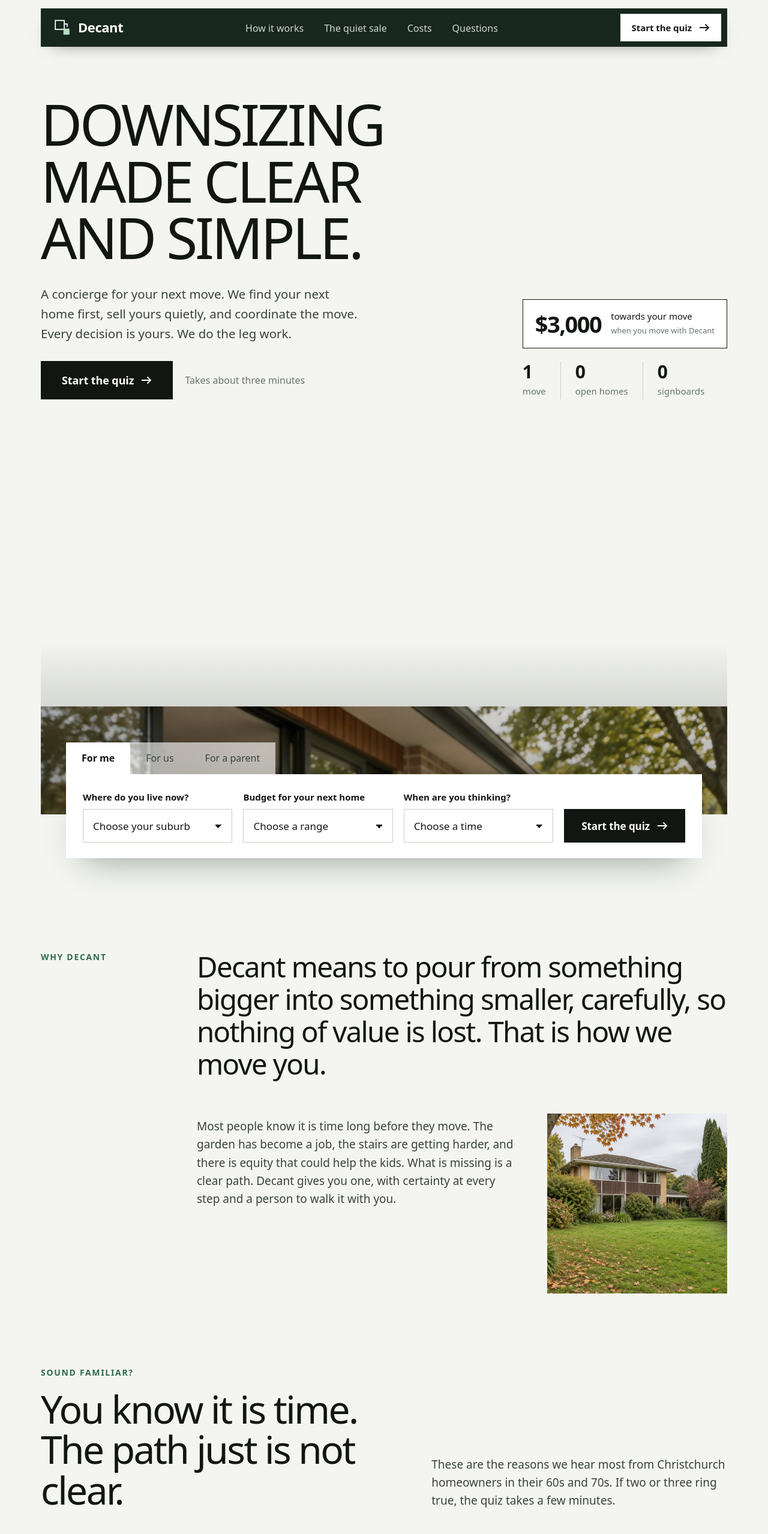
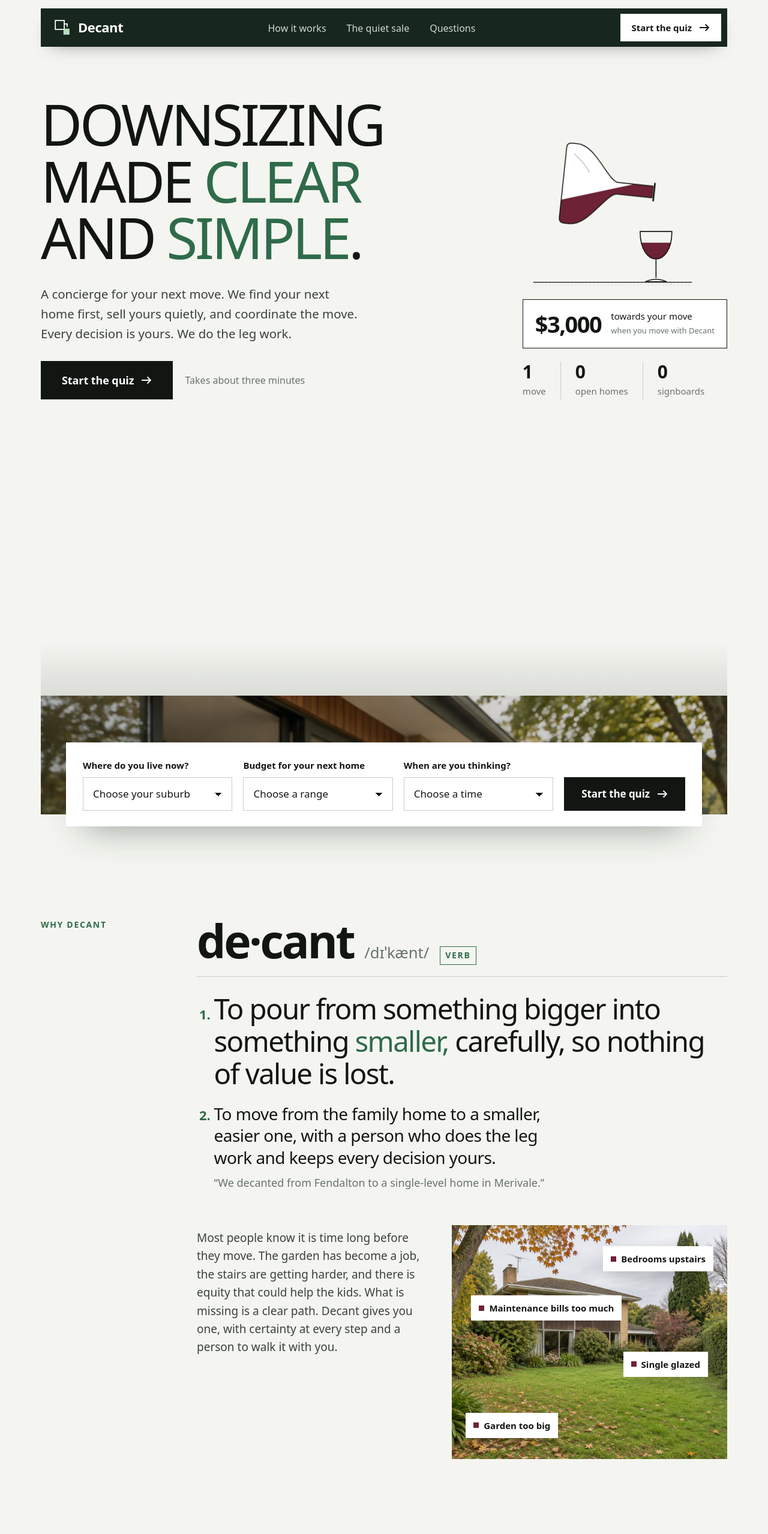
Before and after one commit to kiri10-marketing/pitches, a Next.js app in the folder decant/: page / in a window 1280 px wide. Shown: the top 2558 px of the page at 60% size. Built offline with nearby package versions, Linux system fonts and the light colour scheme.

Commit message:
Decant: apply Kiri's sticky-note feedback (hero, dictionary, highlights, quiet sale, ticks, footer, remove costs)
Co-Authored-By: Claude Opus 5.5 <noreply@anthropic.com>
Claude-Session: https://claude.ai/code/session_01B7L5oRukmLwuUmKPoz3PXp

```diff
--- a/decant/app/globals.css
+++ b/decant/app/globals.css
@@ -14,6 +14,7 @@
   --green: #2f6b4a;
   --green-2: #24573b;
   --deep: #17271e;
+  --wine: #6d2235;
   --max: 1240px;
   --g: clamp(20px, 4vw, 48px);
   --ease: cubic-bezier(.2, .7, .1, 1);
@@ -122,9 +123,9 @@ img { display: block; max-width: 100%; }
 .about h2 { font-size: clamp(30px, 3.7vw, 50px); letter-spacing: -0.035em; line-height: 1.14; font-weight: 500; }
 .about h2 .w { color: #b9c1bb; transition: color .4s; }
 .about h2 .w.lit { color: var(--ink); }
-.about-sub { display: grid; grid-template-columns: 1fr 300px; gap: 50px; margin-top: 56px; align-items: start; }
+.about-sub { display: grid; grid-template-columns: 0.9fr 1.1fr; gap: 50px; margin-top: 56px; align-items: start; }
 .about-sub p { max-width: 50ch; color: var(--ink-2); margin-top: 6px; }
-.about-sub img { width: 100%; aspect-ratio: 1 / 1; object-fit: cover; }
+.about-sub img { width: 100%; aspect-ratio: 4 / 3.4; object-fit: cover; display: block; }
 @media (max-width: 860px) { .about-grid, .about-sub { grid-template-columns: 1fr; gap: 24px; } }
 
 /* section heads */
@@ -315,8 +316,8 @@ img { display: block; max-width: 100%; }
 .foot-card a { text-decoration: none; font-size: 16.5px; color: var(--ink-2); }
 .foot-card a:hover { color: var(--green); }
 .foot-card p { font-size: 16px; color: var(--ink-2); margin-top: 14px; max-width: 34ch; }
-.wordmark { font-size: clamp(110px, 25vw, 380px); font-weight: 600; letter-spacing: -0.07em; line-height: .78; text-align: center; color: #fff; margin-top: -20px; padding-bottom: 0; transform: translateY(18%); user-select: none; opacity: .96; }
-.legal { position: relative; z-index: 1; font-size: 14px; color: #9fb2a6; display: flex; justify-content: space-between; gap: 20px; flex-wrap: wrap; margin-top: -20px; padding-bottom: 26px; }
+.wordmark { font-size: clamp(84px, 18vw, 290px); font-weight: 600; letter-spacing: -0.06em; line-height: .9; text-align: center; color: #fff; margin: 0; padding: 4px 0 clamp(18px, 3vw, 40px); user-select: none; opacity: .96; white-space: nowrap; }
+.legal { position: relative; z-index: 1; font-size: 14px; color: #9fb2a6; display: flex; justify-content: space-between; gap: 20px; flex-wrap: wrap; margin-top: -30px; padding-bottom: 10px; }
 @media (max-width: 900px) { .foot-card { grid-template-columns: 1fr 1fr; } }
 @media (max-width: 520px) { .foot-card { grid-template-columns: 1fr; } }
 
@@ -401,3 +402,59 @@ img { display: block; max-width: 100%; }
   .m-step b { font-size: 17px; margin-top: 10px; }
   .m-step .d { font-size: 14.5px; }
 }
+
+/* ---- sticky-note round 1 ---- */
+em.hl { font-style: normal; color: var(--green); }
+em.hl.u { text-decoration: underline; text-decoration-thickness: .07em; text-underline-offset: .12em; }
+.offer em.hl { color: var(--mint); }
+.hero h1 .line.type > span { transform: none; animation: none; }
+.hero h1 .line:nth-child(2) > span { animation-delay: 1.25s; }
+.hero h1 .line:nth-child(3) > span { animation-delay: 1.35s; }
+.typer .ghost { visibility: hidden; }
+.typer .caret { display: inline-block; width: .055em; height: .78em; margin: 0 .02em 0 .03em; background: var(--green); vertical-align: -.02em; animation: blink .9s steps(1) infinite; }
+.typer .caret.done { animation: blink .9s steps(1) 3, gone .3s 2.7s forwards; }
+@keyframes blink { 50% { opacity: 0; } }
+@keyframes gone { to { opacity: 0; width: 0; margin: 0; } }
+
+.decanter { display: block; width: min(300px, 100%); height: auto; }
+.dc-tilt { animation: tilt 5.2s 1s var(--ease) both; }
+@keyframes tilt { 0% { transform: rotate(-18deg); } 20%, 78% { transform: rotate(0); } 100% { transform: rotate(-12deg); } }
+.dc-stream { stroke-dasharray: 12 7; animation: pour 5.2s 1s linear both, flow .45s linear infinite; }
+@keyframes pour { 0%, 20% { opacity: 0; } 24%, 74% { opacity: 1; } 78%, 100% { opacity: 0; } }
+@keyframes flow { to { stroke-dashoffset: -19; } }
+.dc-fill { transform-box: fill-box; transform: translateY(100%); animation: fill 5.2s 1s var(--ease) both; }
+@keyframes fill { 0%, 24% { transform: translateY(100%); } 76%, 100% { transform: translateY(38%); } }
+@media (max-width: 900px) { .decanter { width: 200px; } }
+
+.dict-head { display: flex; flex-wrap: wrap; align-items: baseline; gap: 6px 18px; padding-bottom: 18px; border-bottom: 1px solid var(--line-2); }
+.dict-head b { font-size: clamp(48px, 6vw, 84px); font-weight: 600; letter-spacing: -0.045em; line-height: 1; }
+.dict-say { font-size: clamp(20px, 2vw, 26px); color: var(--muted); }
+.dict-pos { font-size: 14px; font-weight: 600; letter-spacing: .12em; text-transform: uppercase; color: var(--green); border: 1.5px solid var(--green); padding: 3px 8px; }
+.dict ol { margin: 26px 0 0; padding: 0 0 0 1.5em; display: grid; gap: 22px; }
+.dict li::marker { color: var(--green); font-weight: 700; font-size: 22px; }
+.dict-two { font-size: clamp(21px, 2.2vw, 28px); letter-spacing: -0.02em; line-height: 1.3; color: var(--ink); max-width: 36ch; }
+.dict-eg { margin-top: 10px; color: var(--muted); font-size: 18px; }
+.about h2 .w.key.lit { color: var(--green); }
+
+.pains { position: relative; }
+.pain { position: absolute; display: inline-flex; align-items: center; gap: 8px; background: #fff; color: var(--ink); font-size: 15px; font-weight: 600; padding: 9px 13px; box-shadow: 0 14px 28px -14px rgba(0,0,0,.5); opacity: 0; transform: translateY(10px) scale(.92); transition: opacity .5s var(--ease), transform .6s cubic-bezier(.2,1.4,.4,1); white-space: nowrap; }
+.pain::before { content: ''; width: 9px; height: 9px; background: var(--wine); flex: none; }
+.pains.in .pain { opacity: 1; transform: none; }
+.pain.p1 { left: 5%; bottom: 9%; transition-delay: .6s; }
+.pain.p2 { right: 5%; top: 9%; transition-delay: .9s; }
+.pain.p3 { left: 7%; top: 30%; transition-delay: 1.2s; }
+.pain.p4 { right: 7%; top: 54%; transition-delay: 1.5s; }
+@media (max-width: 520px) { .pain { font-size: 13px; padding: 7px 10px; } }
+
+.ticks .tk { stroke-dasharray: 16; stroke-dashoffset: 16; transition: stroke-dashoffset .5s .4s var(--ease); }
+.ticks li.in .tk { stroke-dashoffset: 0; }
+.ticks li.d3 .tk { transition-delay: .6s; }
+.ticks li.d5 .tk { transition-delay: .8s; }
+@media (prefers-reduced-motion: reduce) {
+  .dc-tilt, .dc-fill, .dc-stream { animation: none; }
+  .dc-fill { transform: translateY(38%); }
+  .dc-stream { opacity: 0; }
+  .ticks .tk { stroke-dashoffset: 0; }
+  .pain { opacity: 1; transform: none; }
+  .typer .caret { display: none; }
+}
--- a/decant/app/page.js
+++ b/decant/app/page.js
@@ -6,15 +6,72 @@ import { Nav, Footer, Sticky, QuizButton, Arrow, useReveal, useParallax } from '
 import { HOMES, SUBURB_NAMES, BUDGETS, TIMELINES, fmtPrice } from '../lib/data';
 
 /* ---------------- hero ---------------- */
+function Typewriter({ text, delay = 350, speed = 95 }) {
+  const [n, setN] = useState(0);
+  useEffect(() => {
+    if (window.matchMedia('(prefers-reduced-motion: reduce)').matches) { setN(text.length); return; }
+    let i = 0, t;
+    const tick = () => { i += 1; setN(i); if (i < text.length) t = setTimeout(tick, speed); };
+    t = setTimeout(tick, delay);
+    return () => clearTimeout(t);
+  }, [text, delay, speed]);
+  return (
+    <span className="typer" aria-label={text}>
+      <span aria-hidden="true">{text.slice(0, n)}</span>
+      <i className={`caret ${n >= text.length ? 'done' : ''}`} aria-hidden="true" />
+      <span aria-hidden="true" className="ghost">{text.slice(n)}</span>
+    </span>
+  );
+}
+
+// A large decanter pouring into a small glass: the brand idea in one picture.
+function Decanter() {
+  const A = 108; // tilt in degrees
+  const body = 'M-11 -128 L-11 -62 C-11 -42 -76 -14 -76 22 L-76 32 Q-76 42 -66 42 L66 42 Q76 42 76 32 L76 22 C76 -14 11 -42 11 -62 L11 -128 Z';
+  return (
+    <svg className="decanter" viewBox="0 0 340 300" role="img" aria-label="A large wine decanter pouring into a small glass">
+      <defs>
+        <clipPath id="dc-body"><path d={body} /></clipPath>
+        <clipPath id="dc-bowl"><path d="M222 196 L282 196 C282 232 266 248 252 248 C238 248 222 232 222 196 Z" /></clipPath>
+        <pattern id="dc-hatch" width="6" height="6" patternUnits="userSpaceOnUse" patternTransform="rotate(30)">
+          <line x1="0" y1="0" x2="0" y2="6" stroke="var(--ink)" strokeWidth="0.6" opacity="0.35" />
+        </pattern>
+      </defs>
+      {/* table */}
+      <path d="M20 292 L320 292" stroke="var(--ink)" strokeWidth="1.6" />
+      <rect x="20" y="292" width="300" height="8" fill="url(#dc-hatch)" />
+      {/* the pour */}
+      <line className="dc-stream" x1="252" y1="147" x2="252" y2="240" stroke="var(--wine)" strokeWidth="5" strokeLinecap="round" />
+      {/* decanter, tilted */}
+      <g className="dc-tilt" style={{ transformOrigin: '118px 108px' }}>
+        <g transform={`translate(118 108) rotate(${A})`}>
+          <g clipPath="url(#dc-body)">
+            <rect x="-200" y="-260" width="400" height="400" fill="#fff" />
+            <g transform={`rotate(${-A})`}><rect x="-200" y="18" width="400" height="300" fill="var(--wine)" /></g>
+          </g>
+          <path d={body} fill="none" stroke="var(--ink)" strokeWidth="1.8" strokeLinejoin="round" />
+          <path d="M-16 -131 H16" stroke="var(--ink)" strokeWidth="3" strokeLinecap="square" />
+          <path d="M-56 26 Q-40 4 -24 -6" stroke="var(--ink)" strokeWidth="1.2" fill="none" opacity=".35" />
+        </g>
+      </g>
+      {/* small glass */}
+      <g>
+        <g clipPath="url(#dc-bowl)"><rect className="dc-fill" x="216" y="196" width="72" height="56" fill="var(--wine)" /></g>
+        <path d="M222 196 L282 196 C282 232 266 248 252 248 C238 248 222 232 222 196 Z" fill="none" stroke="var(--ink)" strokeWidth="1.8" strokeLinejoin="round" />
+        <path d="M252 248 V284 M232 291 Q252 282 272 291 Z" stroke="var(--ink)" strokeWidth="1.8" fill="#fff" strokeLinejoin="round" />
+      </g>
+    </svg>
+  );
+}
+
 function Hero() {
   const router = useRouter();
-  const [who, setWho] = useState('me');
   const [suburb, setSuburb] = useState('');
   const [budget, setBudget] = useState('');
   const [when, setWhen] = useState('');
   const go = (e) => {
     e.preventDefault();
-    const q = new URLSearchParams({ for: who, ...(suburb && { suburb }), ...(budget && { budget }), ...(when && { when }) });
+    const q = new URLSearchParams({ ...(suburb && { suburb }), ...(budget && { budget }), ...(when && { when }) });
     router.push(`/quiz?${q}`);
   };
   return (
@@ -24,10 +81,10 @@ function Hero() {
           <div>
             <span className="hero-eyebrow">$3,000 towards your move</span>
             <h1>
-              <span className="line"><span>Downsizing</span></span>
-              <span className="line"><span>made clear</span></span>
+              <span className="line type"><Typewriter text="Downsizing" /></span>
+              <span className="line"><span>made <em className="hl">clear</em></span></span>
               <span className="line">
-                <span>and simple.</span>
+                <span>and <em className="hl">simple</em>.</span>
               </span>
             </h1>
             <p className="hero-lede">
@@ -39,6 +96,7 @@ function Hero() {
             </div>
           </div>
           <div className="hero-side">
+            <Decanter />
             <div className="offer-badge">
               <b>$3,000</b>
               <span>towards your move</span>
@@ -60,11 +118,6 @@ function Hero() {
           </div>
         </div>
         <form className="quizbar" onSubmit={go} aria-label="Start the quiz">
-          <div className="qb-tabs" role="group" aria-label="Who is the move for">
-            <button type="button" aria-pressed={who === 'me'} onClick={() => setWho('me')}>For me</button>
-            <button type="button" aria-pressed={who === 'couple'} onClick={() => setWho('couple')}>For us</button>
-            <button type="button" aria-pressed={who === 'parent'} onClick={() => setWho('parent')}>For a parent</button>
-          </div>
           <div className="qb-body">
             <div className="field">
               <label htmlFor="qb-s">Where do you live now?</label>
@@ -98,7 +151,7 @@ function Hero() {
 /* ---------------- statement ---------------- */
 function About() {
   const ref = useRef(null);
-  const text = 'Decant means to pour from something bigger into something smaller, carefully, so nothing of value is lost. That is how we move you.';
+  const text = 'To pour from something bigger into something smaller, carefully, so nothing of value is lost.';
   const words = text.split(' ');
   const [lit, setLit] = useState(0);
   useEffect(() => {
@@ -118,14 +171,35 @@ function About() {
         <div className="about-grid">
           <span className="label">Why Decant</span>
           <div>
-            <h2 ref={ref} aria-label={text}>
-              {words.map((w, i) => <span key={i} aria-hidden="true" className={`w ${i < lit ? 'lit' : ''}`}>{w} </span>)}
-            </h2>
+            <div className="dict rv">
+              <div className="dict-head">
+                <b>de·cant</b>
+                <span className="dict-say">/dɪˈkænt/</span>
+                <span className="dict-pos">verb</span>
+              </div>
+              <ol>
+                <li>
+                  <h2 ref={ref} aria-label={text}>
+                    {words.map((w, i) => <span key={i} aria-hidden="true" className={`w ${i < lit ? 'lit' : ''} ${w.startsWith('smaller') ? 'key' : ''}`}>{w} </span>)}
+                  </h2>
+                </li>
+                <li>
+                  <p className="dict-two">To move from the family home to a smaller, easier one, with a person who does the leg work and keeps every decision yours.</p>
+                  <p className="dict-eg">“We decanted from Fendalton to a single-level home in Merivale.”</p>
+                </li>
+              </ol>
+            </div>
             <div className="about-sub">
               <p className="rv">
                 Most people know it is time long before they move. The garden has become a job, the stairs are getting harder, and there is equity that could help the kids. What is missing is a clear path. Decant gives you one, with certainty at every step and a person to walk it with you.
               </p>
-              <img className="clip" src="/img/oldhome.jpg" alt="A two-storey family home in Christchurch with a large lawn and garden" />
+              <div className="pains clip">
+                <img src="/img/oldhome.jpg" alt="A two-storey family home in Christchurch with a large lawn and garden" />
+                <span className="pain p1">Garden too big</span>
+                <span className="pain p2">Bedrooms upstairs</span>
+                <span className="pain p3">Maintenance bills too much</span>
+                <span className="pain p4">Single glazed</span>
+              </div>
             </div>
           </div>
         </div>
@@ -158,7 +232,7 @@ function Familiar() {
         <div className="head-row">
           <div className="rv">
             <span className="label">Sound familiar?</span>
-            <h2 style={{ fontSize: 'clamp(38px, 5vw, 66px)', marginTop: 14, letterSpacing: '-0.04em' }}>You know it is time. The path just is not clear.</h2>
+            <h2 style={{ fontSize: 'clamp(38px, 5vw, 66px)', marginTop: 14, letterSpacing: '-0.04em' }}>You know it is time. The path just is not <em className="hl">clear</em>.</h2>
           </div>
           <p className="rv d1">These are the reasons we hear most from Christchurch homeowners in their 60s and 70s. If two or three ring true, the quiz takes a few minutes.</p>
         </div>
@@ -181,8 +255,8 @@ function Familiar() {
 /* ---------------- journey: drag the truck ---------------- */
 const STEPS = [
   { t: 'Take the quiz', p: 'Tell us what you need. Your concierge calls to talk it through.' },
-  { t: 'Secure your next home', p: 'We find single-level homes that suit, including off-market. You choose, and it is secured before anything is sold.' },
-  { t: 'Sell quietly', p: 'No signboard, no open homes. Your home is offered privately to qualified buyers.' },
+  { t: 'Secure your next home', p: 'We find you the best new home for your needs, from trusted developers. You choose, and it is secured before anything is sold.' },
+  { t: 'Sell quietly', p: 'No signboard, no open homes. Your home is offered privately to qualified buyers. Or on the market. You choose.' },
   { t: 'Move in', p: 'We coordinate the movers and put $3,000 towards your move.' },
 ];
 const STOPS = [0, 1 / 3, 2 / 3, 1];
@@ -276,7 +350,7 @@ function Homes() {
         <div className="head-row">
           <div className="rv">
             <span className="label">The kind of homes we find</span>
-            <h2 style={{ fontSize: 'clamp(38px, 5vw, 66px)', marginTop: 14, letterSpacing: '-0.04em' }}>The right size for your next step.</h2>
+            <h2 style={{ fontSize: 'clamp(38px, 5vw, 66px)', marginTop: 14, letterSpacing: '-0.04em' }}>Find the <em className="hl u">rightsize</em> for your next step.</h2>
           </div>
           <p className="rv d1">Not a shoebox, and not a retirement village. Single-level and downstairs-bedroom homes with room for the grandchildren to stay, many of them never advertised.</p>
         </div>
@@ -322,6 +396,7 @@ function Quiet() {
     ['No open homes', 'No strangers through your house every weekend. Private viewings only, at times that suit you.'],
     ['Qualified buyers only', 'Your home is shown to registered buyers who have their finance and timing in order.'],
     ['Only after you have secured your next home', 'Unless you do not need to sell to buy, your sale waits until you know where you are going.'],
+    ['Or a full campaign, if you prefer', 'Either way, we keep the time between your sale and your move short, so you only move once.'],
   ];
   return (
     <section className="quiet" id="quiet">
@@ -332,7 +407,7 @@ function Quiet() {
         </div>
         <div className="quiet-copy">
           <span className="label rv">The quiet sale</span>
-          <h2 className="rv d1">Your home, sold quietly.</h2>
+          <h2 className="rv d1">Your home, sold <em className="hl">quietly</em>.</h2>
           <p className="rv d2">Every Decant sale runs through a licensed real estate agency as a quiet listing. It is discreet, calm and on your terms.</p>
           <div className="qlist">
             {items.map(([b, s], i) => (
@@ -350,7 +425,7 @@ function Quiet() {
 
 /* ---------------- local ---------------- */
 const Tick = () => (
-  <svg width="20" height="20" viewBox="0 0 20 20" aria-hidden="true"><rect width="20" height="20" fill="var(--green)" /><path d="M5 10.2 L8.4 13.5 L15 6.5" stroke="#fff" strokeWidth="2" fill="none" /></svg>
+  <svg width="20" height="20" viewBox="0 0 20 20" aria-hidden="true"><rect width="20" height="20" fill="var(--green)" /><path className="tk" d="M5 10.2 L8.4 13.5 L15 6.5" stroke="#fff" strokeWidth="2" fill="none" /></svg>
 );
 function Local() {
   return (
@@ -362,14 +437,14 @@ function Local() {
         </div>
         <div>
           <span className="label rv">Stay local</span>
-          <h2 className="rv d1" style={{ fontSize: 'clamp(38px, 5vw, 64px)', marginTop: 14, letterSpacing: '-0.04em' }}>Stay where the barista knows your name.</h2>
+          <h2 className="rv d1" style={{ fontSize: 'clamp(38px, 5vw, 64px)', marginTop: 14, letterSpacing: '-0.04em' }}>Stay where the barista knows your <em className="hl">name</em>.</h2>
           <p className="rv d2" style={{ color: 'var(--ink-2)', marginTop: 20 }}>
             Downsizing should not mean moving out to a satellite town. Your GP, your supermarket, your friends and your routines matter as much as the house.
           </p>
-          <ul className="ticks rv d3">
-            <li><Tick />We look in your suburb and the ones next door first</li>
-            <li><Tick />Homes sized for your next step, with room for family to stay</li>
-            <li><Tick />Easy-care gardens, warm and dry, lock up and leave</li>
+          <ul className="ticks">
+            <li className="rv d1"><Tick />We look in your suburb and the ones next door first</li>
+            <li className="rv d3"><Tick />Homes sized for your next step, with room for family to stay</li>
+            <li className="rv d5"><Tick />Easy-care gardens, warm and dry, lock up and leave</li>
           </ul>
         </div>
       </div>
@@ -384,7 +459,7 @@ function Concierge() {
       <div className="wrap conc-grid">
         <div>
           <span className="label rv">A concierge, not a salesperson</span>
-          <h2 className="rv d1" style={{ fontSize: 'clamp(38px, 5vw, 64px)', marginTop: 14, letterSpacing: '-0.04em' }}>One person, start to finish.</h2>
+          <h2 className="rv d1" style={{ fontSize: 'clamp(38px, 5vw, 64px)', marginTop: 14, letterSpacing: '-0.04em' }}><em className="hl">One person</em>, start to finish.</h2>
           <p className="rv d2" style={{ color: 'var(--ink-2)', marginTop: 20, maxWidth: '46ch' }}>
             Your Decant concierge listens first, then does the leg work: finding homes, booking viewings, coordinating your sale and organising the move. You are never rushed, and nothing happens without your say-so.
           </p>
@@ -445,7 +520,7 @@ function Faq() {
       <div className="wrap">
         <div className="head center rv">
           <span className="label">Questions</span>
-          <h2>Good questions to ask.</h2>
+          <h2>Good <em className="hl">questions</em> to ask.</h2>
         </div>
         <div className="faq">
           {[0, 1].map((col) => (
@@ -471,7 +546,7 @@ function Offer() {
       <img className="px" src="/img/movers.jpg" alt="" />
       <div>
         <span className="label">The Decant offer</span>
-        <h2>$3,000 towards your move.</h2>
+        <h2><em className="hl">$3,000</em> towards your move.</h2>
         <p>Start with a few friendly questions. We will call you to talk through what you need, with no obligation.</p>
         <QuizButton className="btn btn-white btn-lg" />
       </div>
@@ -494,7 +569,6 @@ export default function Home() {
         <Quiet />
         <Local />
         <Concierge />
-        <Costs />
         <Faq />
         <Offer />
       </main>
--- a/decant/components/Chrome.js
+++ b/decant/components/Chrome.js
@@ -64,7 +64,6 @@ export function useParallax(selector, k = 0.12) {
 const LINKS = [
   ['/#how', 'How it works'],
   ['/#quiet', 'The quiet sale'],
-  ['/#costs', 'Costs'],
   ['/#questions', 'Questions'],
 ];
 
@@ -111,7 +110,6 @@ export function Footer() {
             <ul>
               <li><Link href="/#how">How it works</Link></li>
               <li><Link href="/#quiet">The quiet sale</Link></li>
-              <li><Link href="/#costs">Costs</Link></li>
               <li><Link href="/#questions">Questions</Link></li>
             </ul>
           </div>
@@ -148,7 +146,9 @@ export function Sticky() {
       const j = document.getElementById('how');
       const r = j?.getBoundingClientRect();
       const inJourney = r && r.top < window.innerHeight && r.bottom > 0;
-      setOn(window.scrollY > 600 && !inJourney);
+      const ft = document.querySelector('.foot')?.getBoundingClientRect();
+      const inFoot = ft && ft.top < window.innerHeight - 40;
+      setOn(window.scrollY > 600 && !inJourney && !inFoot);
     };
     f();
     window.addEventListener('scroll', f, { passive: true });
```
